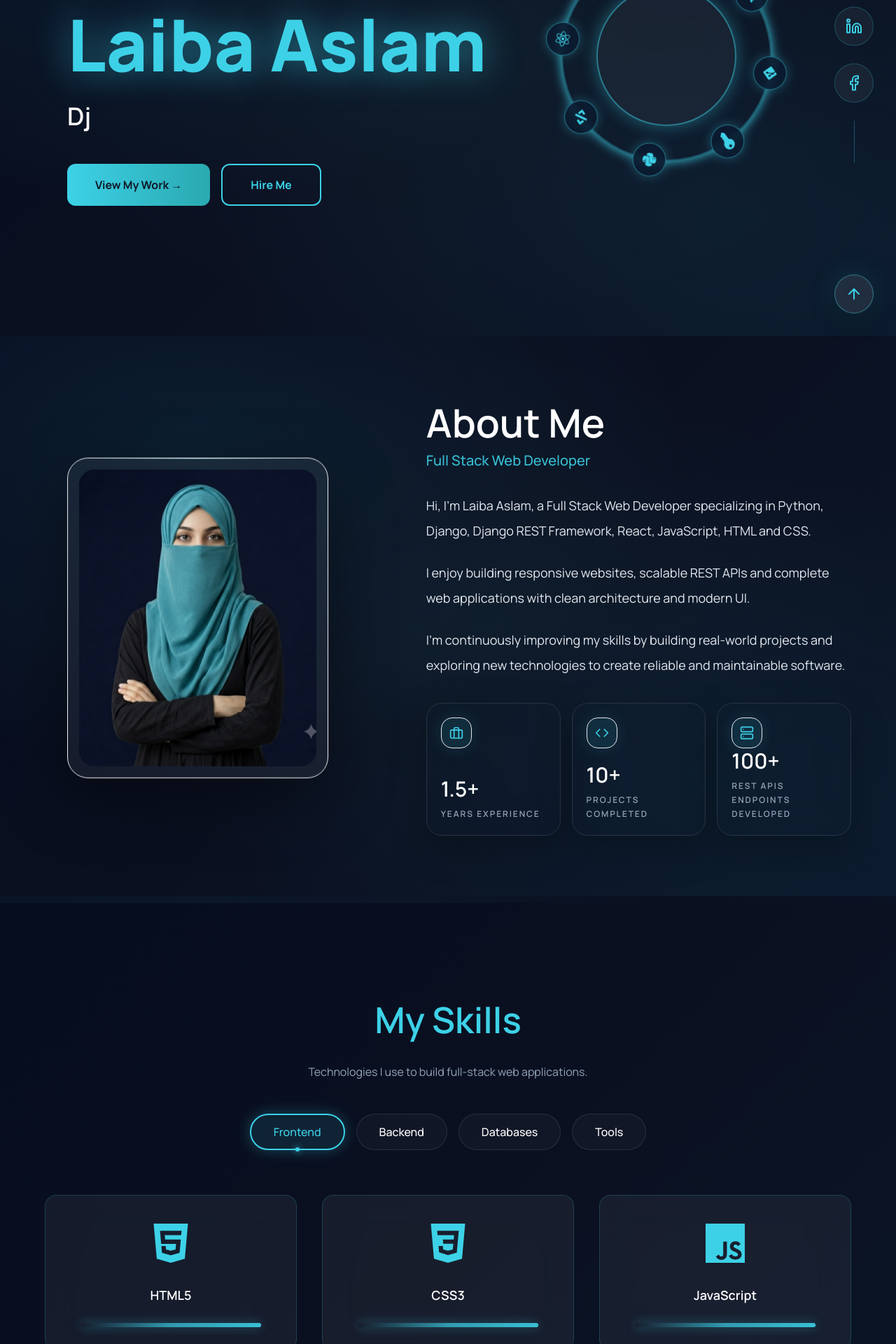
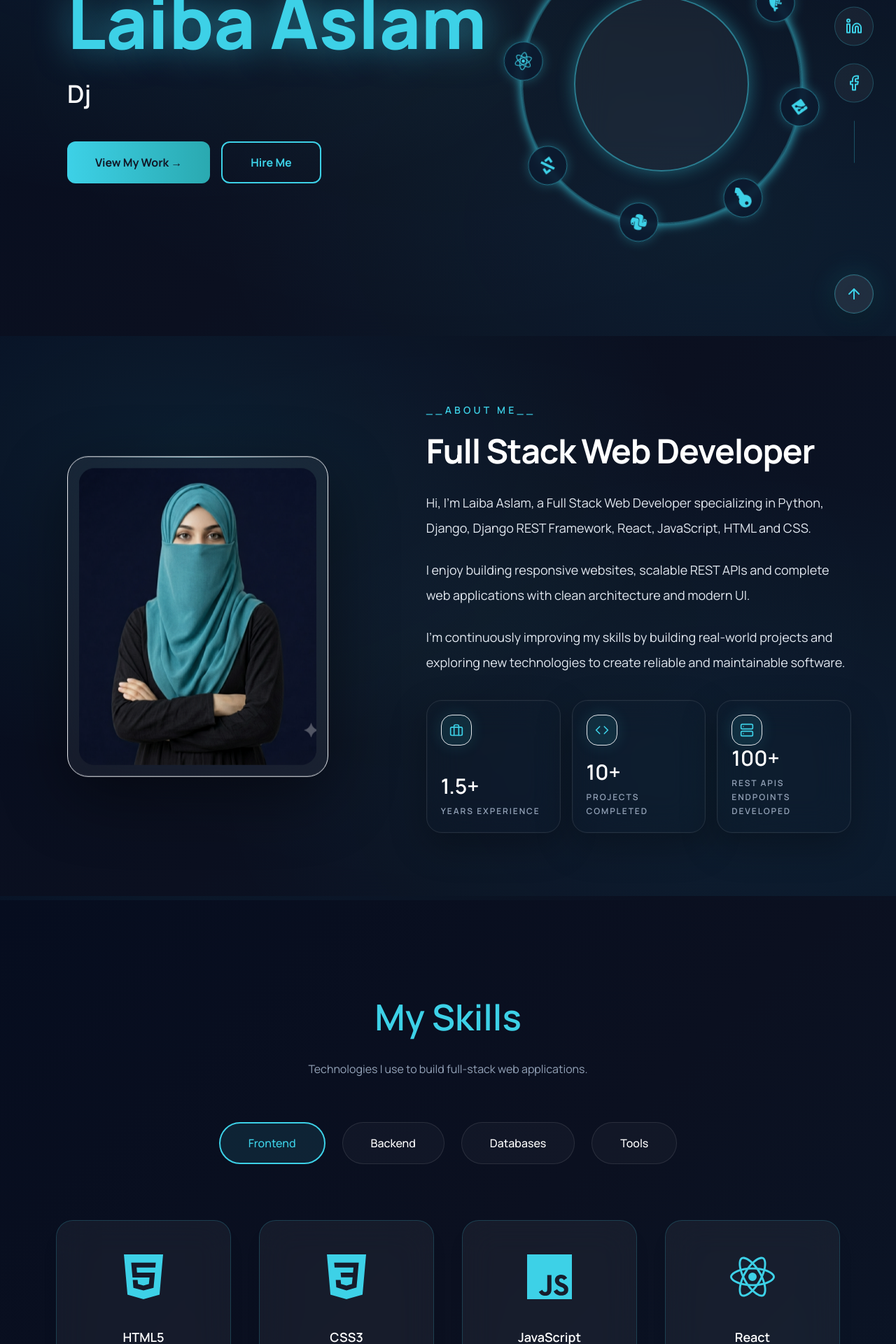
Before and after one commit to Laiba586/My_portfolio, a React (Vite) app: page / in a window 1280 px wide. Shown: the part 320-2240 px from the top of the page at 70% size. Built offline with nearby package versions, Linux system fonts and the light colour scheme.

Commit message:
edit services and skills section

```diff
--- a/src/components/About.jsx
+++ b/src/components/About.jsx
@@ -71,12 +71,12 @@ export default function About() {
             viewport={{ once: true, amount: 0.25 }}
             transition={{ duration: 0.8, ease, delay: 0.08 }}
           >
-            <h2 className="text-5xl font-semibold tracking-normal text-white sm:text-[56px]" style={{ fontSize: 'clamp(3rem, 5vw, 3.5rem)' }}>
-              About Me
+            <p className="text-sm font-semibold uppercase tracking-[0.3em] text-[#3dd1e7] mb-6">
+              __About Me__
+            </p>
+            <h2 className="text-4xl font-bold tracking-tight text-white sm:text-5xl">
+              Full Stack Web Developer
             </h2>
-            <p className="mt-3 text-xl font-medium text-[#3dd1e7]/90 sm:text-[22px]" style={{ fontSize: 'clamp(1.1rem, 2vw, 1.25rem)' }}>
-              Full Stack Web Developer
-            </p>
 
             <div className="mt-8 space-y-6 text-[18px] leading-8 text-slate-300/92 sm:text-[18px] sm:leading-9">
               <p>
--- a/src/components/Hero.jsx
+++ b/src/components/Hero.jsx
@@ -31,7 +31,7 @@ export default function Hero() {
   }, [displayedText, isDeleting, wordIndex]);
 
   return (
-    <section className="relative flex flex-col justify-center min-h-screen px-10 md:px-24 overflow-hidden" style={{ paddingTop: '9rem' }}>
+    <section className="relative flex flex-row items-center justify-between min-h-screen px-10 md:px-24 overflow-hidden" style={{ paddingTop: '5rem' }}>
 
       {/* LEFT SIDE: UNTOUCHED */}
       <div className="z-10 max-w-4xl">
@@ -39,7 +39,6 @@ export default function Hero() {
         <h1 className="text-[clamp(4rem,8vw,8rem)] font-black text-[#3dd1e7] leading-none mb-6 whitespace-nowrap" style={{ textShadow: "0 0 50px rgba(61,209,231,0.6)" }}>
           Laiba Aslam
         </h1>
-        {/* Cursor removed here */}
         <div className="text-[clamp(1.4rem,3vw,2.2rem)] font-semibold text-white mb-10 min-h-[3.5rem] flex items-center">
           {displayedText}
         </div>
@@ -49,20 +48,20 @@ export default function Hero() {
         </div>
       </div>
 
-      {/* RIGHT SIDE: ORB & ROTATING ICONS */}
-      <div className="absolute right-[10%] top-1/2 -translate-y-1/2 w-[400px] h-[400px] hidden lg:flex items-center justify-center pointer-events-none">
-        <div className="relative w-[400px] h-[400px] flex items-center justify-center">
+      {/* RIGHT SIDE: ORB & ROTATING ICONS (Shifted up and left) */}
+      <div className="relative mr-20 lg:flex items-center justify-center pointer-events-none mt-0">
+        <div className="relative w-[500px] h-[500px] flex items-center justify-center">
 
-          <div className="absolute w-[200px] h-[200px] rounded-full border-2 border-[#3dd1e7]/50 bg-white/5 backdrop-blur-xl shadow-[0_0_25px_rgba(61,209,231,0.4)]" />
+          <div className="absolute w-[250px] h-[250px] rounded-full border-2 border-[#3dd1e7]/50 bg-white/5 backdrop-blur-xl shadow-[0_0_25px_rgba(61,209,231,0.4)]" />
 
           <motion.div
-            className="absolute w-[300px] h-[300px] rounded-full border-2 border-[#3dd1e7]/30 shadow-[0_0_15px_#3dd1e7]"
+            className="absolute w-[400px] h-[400px] rounded-full border-2 border-[#3dd1e7]/30 shadow-[0_0_15px_#3dd1e7]"
             animate={{ rotate: 360 }}
             transition={{ duration: 25, repeat: Infinity, ease: "linear" }}
           />
 
           <motion.div
-            className="absolute w-[300px] h-[300px] flex items-center justify-center"
+            className="absolute w-[400px] h-[400px] flex items-center justify-center"
             animate={{ rotate: 360 }}
             transition={{ duration: 25, repeat: Infinity, ease: "linear" }}
           >
@@ -70,10 +69,10 @@ export default function Hero() {
               <div
                 key={index}
                 className="absolute pointer-events-auto"
-                style={{ transform: `rotate(${(index / 8) * 360}deg) translate(150px) rotate(-${(index / 8) * 360}deg)` }}
+                style={{ transform: `rotate(${(index / 8) * 360}deg) translate(200px) rotate(-${(index / 8) * 360}deg)` }}
               >
-                <div className="w-12 h-12 rounded-full bg-[#0a192f]/80 border border-[#3dd1e7]/50 flex items-center justify-center text-[#3dd1e7] shadow-[0_0_15px_rgba(61,209,231,0.3)] backdrop-blur-sm cursor-pointer hover:border-white transition-colors">
-                  <Icon size={22} />
+                <div className="w-14 h-14 rounded-full bg-[#0a192f]/80 border border-[#3dd1e7]/50 flex items-center justify-center text-[#3dd1e7] shadow-[0_0_15px_rgba(61,209,231,0.3)] backdrop-blur-sm cursor-pointer hover:border-white transition-colors">
+                  <Icon size={26} />
                 </div>
               </div>
             ))}
--- a/src/components/Skills.jsx
+++ b/src/components/Skills.jsx
@@ -5,9 +5,9 @@ import {
   SiHtml5, SiCss3, SiJavascript, SiReact, SiBootstrap,
   SiPython, SiDjango, SiPostgresql, SiMysql, SiSqlite,
   SiGit, SiGithub, SiPostman, SiSwagger, SiNpm, SiVercel,
- SiRedis, SiDocker,SiRender
+  SiRedis, SiDocker, SiRender
 } from 'react-icons/si'
-import { FiDatabase, FiCpu, FiCode, FiTool, FiServer,} from 'react-icons/fi'
+import { FiDatabase, FiCpu, FiCode, FiTool, FiServer } from 'react-icons/fi'
 
 const ease = [0.22, 1, 0.36, 1]
 
@@ -82,8 +82,8 @@ export default function Skills() {
             whileInView={{ opacity: 1, y: 0 }}
             viewport={{ once: true, amount: 0.25 }}
             transition={{ duration: 0.8, ease, delay: 0.1 }}
-            className="text-center text-slate-400 mb-12"
-            style={{ fontSize: '1rem', maxWidth: '600px', margin: '0 auto 3rem auto' }}
+            className="text-center text-slate-400 mb-16"
+            style={{ fontSize: '1rem', maxWidth: '600px', margin: '0 auto 4rem auto' }}
           >
             Technologies I use to build full-stack web applications.
           </motion.p>
@@ -94,13 +94,13 @@ export default function Skills() {
             whileInView={{ opacity: 1, y: 0 }}
             viewport={{ once: true, amount: 0.25 }}
             transition={{ duration: 0.8, ease, delay: 0.15 }}
-            className="flex flex-wrap justify-center gap-4 mb-16"
+            className="flex flex-wrap justify-center gap-6 mb-20"
           >
             {categories.map((category) => (
               <motion.button
                 key={category.id}
                 onClick={() => setActiveCategory(category.id)}
-                className="relative px-8 py-3 rounded-full font-medium transition-all duration-300"
+                className="relative px-10 py-4 rounded-full font-medium transition-all duration-300"
                 style={{
                   background: activeCategory === category.id
                     ? 'rgba(61, 209, 231, 0.1)'
@@ -109,28 +109,11 @@ export default function Skills() {
                     ? '2px solid #3dd1e7'
                     : '1px solid rgba(255, 255, 255, 0.1)',
                   color: activeCategory === category.id ? '#3dd1e7' : '#ffffff',
-                  boxShadow: activeCategory === category.id
-                    ? '0 0 20px rgba(61, 209, 231, 0.3)'
-                    : 'none',
                 }}
-                whileHover={{ scale: 1.06, boxShadow: activeCategory === category.id ? '0 0 30px rgba(61, 209, 231, 0.45)' : '0 0 20px rgba(255, 255, 255, 0.15)' }}
+                whileHover={{ scale: 1.05 }}
                 whileTap={{ scale: 0.97 }}
               >
                 {category.label}
-                {activeCategory === category.id && (
-                  <motion.div
-                    layoutId="activeIndicator"
-                    className="absolute -bottom-1 left-1/2 transform -translate-x-1/2"
-                    style={{
-                      width: 6,
-                      height: 6,
-                      borderRadius: '50%',
-                      background: '#3dd1e7',
-                      boxShadow: '0 0 10px #3dd1e7',
-                    }}
-                    transition={{ duration: 0.3, ease }}
-                  />
-                )}
               </motion.button>
             ))}
           </motion.div>
@@ -143,7 +126,7 @@ export default function Skills() {
               animate={{ opacity: 1, y: 0 }}
               exit={{ opacity: 0, y: -20 }}
               transition={{ duration: 0.5, ease }}
-              className="grid grid-cols-3 gap-8 lg:gap-9 max-w-6xl mx-auto"
+              className="grid grid-cols-2 md:grid-cols-3 lg:grid-cols-4 gap-10 max-w-7xl mx-auto px-4"
             >
               {skillsData[activeCategory].map((skill, index) => (
                 <motion.div
@@ -151,23 +134,19 @@ export default function Skills() {
                   initial={{ opacity: 0, y: 20 }}
                   animate={{ opacity: 1, y: 0 }}
                   transition={{ duration: 0.5, ease, delay: index * 0.05 }}
-                  whileHover={{ y: -6, scale: 1.01 }}
-                  className="group relative overflow-hidden rounded-2xl border border-[#3dd1e7]/20 bg-white/[0.055] p-10 shadow-[0_20px 60px_rgba(0,0,0,0.3),0_0_0_1px_rgba(255,255,255,0.02)_inset] backdrop-blur-xl transition-all duration-350 hover:border-[#3dd1e7]/60 hover:shadow-[0_35px 90px_rgba(0,0,0,0.45),0_0_50px_rgba(61,209,231,0.2)]"
+                  whileHover={{ y: -8 }}
+                  className="group relative overflow-hidden rounded-3xl border border-[#3dd1e7]/20 bg-white/[0.05] p-12 shadow-xl backdrop-blur-xl transition-all duration-350 hover:border-[#3dd1e7]/50"
                 >
-                  {/* Icon */}
-                  <div className="flex justify-center mb-8">
+                  <div className="flex justify-center mb-10">
                     <skill.icon
-                      size={56}
+                      size={64}
                       className="text-[#3dd1e7] transition-transform duration-350 group-hover:scale-110"
                     />
                   </div>
-
-                  {/* Name */}
-                  <h3 className="text-center text-white font-semibold text-lg mb-6">
+                  <h3 className="text-center text-white font-semibold text-lg mb-8">
                     {skill.name}
                   </h3>
-
-                  {/* Decorative Bottom Line */}
+                  {/* Decorative Bold Bottom Line */}
                   <div className="absolute bottom-8 left-1/2 transform -translate-x-1/2 w-[72%] h-1.5 rounded-full bg-gradient-to-r from-transparent via-[#3dd1e7]/70 to-[#3dd1e7]/90 shadow-[0_0_15px_rgba(61,209,231,0.4)]" />
                 </motion.div>
               ))}
```
Also changed, not shown: src/components/Contact.jsx (+6 -6 lines), src/components/Experience.jsx (+32 -43 lines).
